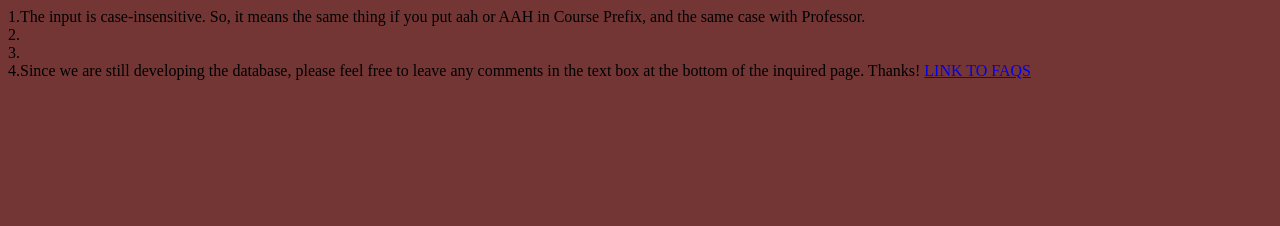
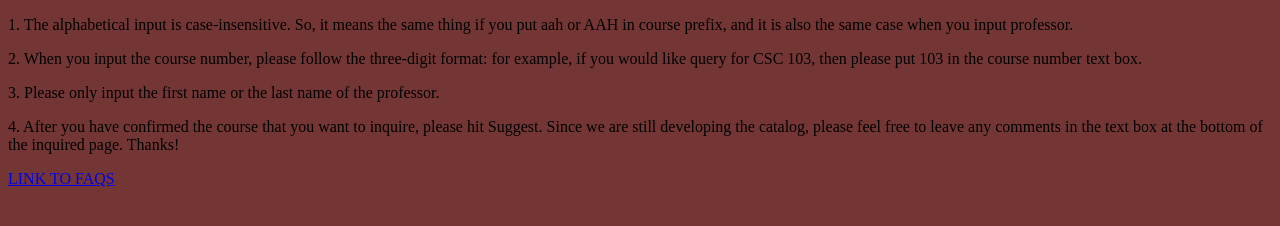
Before and after one commit to DiWu9/Course-Recommendation-Database-by-CSSA, a plain HTML site: page README_en.html in a window 1280 px wide. Drawn offline with Linux system fonts and the light colour scheme.

Commit message:
update 121020

```diff
--- a/README_en.html
+++ b/README_en.html
@@ -6,12 +6,24 @@
 </head>
 <link rel="stylesheet" type="text/css" href="README.css">
 <body>
-    1.The input is case-insensitive. So, it means the same thing if you put aah or AAH in Course Prefix, and the same
-    case with Professor.<br>
-    2.<br>
-    3.<br>
-    4.Since we are still developing the database, please feel free to leave any comments in the text box at the bottom
-    of the inquired page. Thanks!
+    <div class="input_tips">
+        <p>
+            1. The alphabetical input is case-insensitive. So, it means the same thing if you put aah or AAH in course prefix,
+            and it is also the same case when you input professor.<br>
+        </p>
+        <p>
+            2. When you input the course number, please follow the three-digit format: for example, if you would like query for
+            CSC 103, then please put 103 in the course number text box.<br>
+        </p>
+        <p>
+            3. Please only input the first name or the last name of the professor.<br>
+        </p>
+        <p>
+            4. After you have confirmed the course that you want to inquire, please hit Suggest. Since we are still
+            developing the catalog, please feel free to leave any comments in the text box at the bottom of the inquired
+            page. Thanks!<br>
+        </p>
+    </div>
     <a href="...">LINK TO FAQS</a>
     <!-- Terms and Conditions -->
 </body>
```
